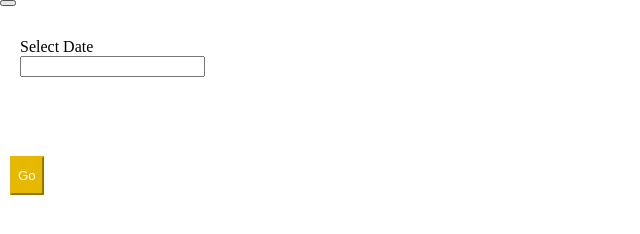
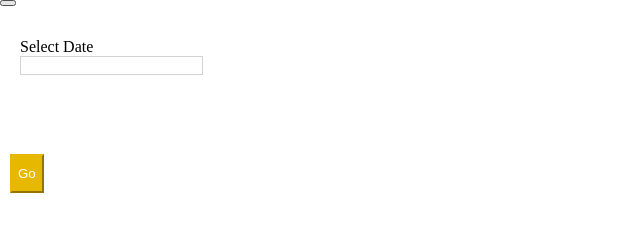
Before and after one commit to siddh4489/resource-trac, a website: page client/templates/profile.html in a window 1280 px wide. Shown: the whole page, without its empty margins (0-640 px from the left). Drawn offline with Linux system fonts and the light colour scheme.

Commit message:
Update profile.html

```diff
--- a/client/templates/profile.html
+++ b/client/templates/profile.html
@@ -61,7 +61,7 @@
                     <div class="input-group">
                         <label for="date-picker-3" class="input-group-addon btn"><span class="glyphicon glyphicon-calendar"></span>
                         </label>
-                        <input id="date-picker-3" type="text" class="date-picker form-control" />
+                        <input id="date-picker-3" type="text" class="date-picker form-control" style="border: 1px solid lightgrey;" />
 
                     </div>
                 </div>
```
